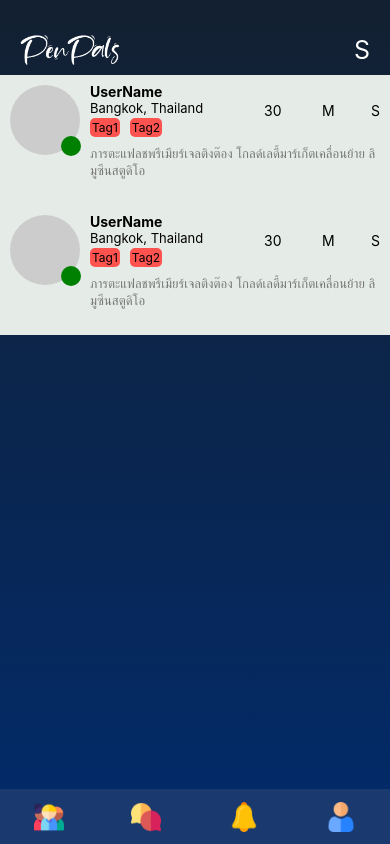
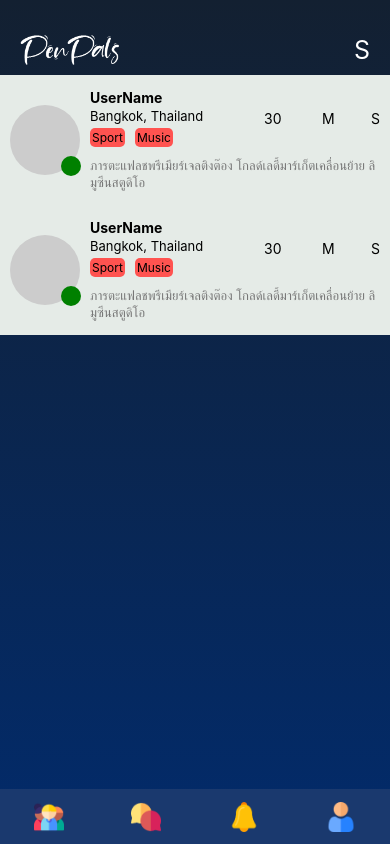
Before and after one commit to H3N9/PenPals, a React Native app: screen / in a window 390 px wide. Built offline with nearby package versions, Linux system fonts and the light colour scheme.

Commit message:
Refactor (mang)

```diff
--- a/src/components/content.js
+++ b/src/components/content.js
@@ -1,5 +1,4 @@
 import React from "react";
-import { Dimensions } from "react-native";
 import {
   StyleSheet,
   View,
@@ -10,27 +9,38 @@ import {
   TouchableOpacity,
 } from "react-native";
 
-const screenHeight = Math.round(Dimensions.get("window").height);
-
 const Content = () => {
   return (
     <View style={styles.boxContent}>
+      {/* UserImageProfile */}
       <View style={styles.profile} >
+          {/* OnlineStatus */}
           <View style={styles.onlineStatus}/>
       </View>
-      <View style={styles.user}>
+
+      {/* UserImageProfile */}
+      <View style={{flex: 1}}>
         <View style={styles.userDetail}>
           <View style={{ flex: 3 }}>
-            <Text style={{ fontWeight: "bold"}}>UserName</Text>
-            <Text style={{ fontSize: 13 }}>Bangkok, Thailand</Text>
+            {/* Username */}
+            <Text style={{ fontWeight: "bold" }}>UserName</Text>
+
+            {/* location */}
+            <Text style={{ fontSize: 13, marginVertical: 2 }}>Bangkok, Thailand</Text>
+
+            {/* Tag */}
             <View style={{flexDirection: "row"}}>
-                <Text style={styles.tagText}>Tag1</Text>
-                <Text style={styles.tagText}>Tag2</Text>
+                <Text style={styles.tagText}>Sport</Text>
+                <Text style={styles.tagText}>Music</Text>
             </View>
           </View>
+
+          {/* Follower */}
           <View style={{ flex: 1 }}>
             <Text>30</Text>
           </View>
+
+          {/* Menu */}
           <View
             style={{
               flex: 1,
@@ -46,11 +56,14 @@ const Content = () => {
             </TouchableOpacity>
           </View>
         </View>
+
+        {/* UserContent */}
         <View style={{ flex: 1, overflow: "hidden", marginTop: 10 }}>
             <Text style={{fontSize: 13, color: "#777"}}>
                 ภารตะแฟลชพรีเมียร์เจลติงต๊อง โกลด์เลดี้มาร์เก็ตเคลื่อนย้าย ลิมูซีนสตูดิโอ
             </Text>
         </View>
+
       </View>
     </View>
   );
@@ -60,22 +73,16 @@ const styles = StyleSheet.create({
   boxContent: {
     height: 130,
     backgroundColor: "#E5EBE7",
-    //margin: 5,
-    //borderRadius: 7,
     padding: 10,
     flexDirection: "row",
+    alignItems: "center",
   },
   profile: {
     width: 70,
     height: 70,
     backgroundColor: "#CCC",
     borderRadius: 100,
-    marginTop: 0,
-    marginBottom: "auto",
     marginRight: 10
-  },
-  user:{
-      flex: 1
   },
   userDetail: {
     flexDirection: "row",
@@ -94,13 +101,12 @@ const styles = StyleSheet.create({
   },
   tagText:{
       marginRight: 10,
+      marginTop: 2,
       padding: 2,
       borderRadius: 5,
       backgroundColor: "#FF5350",
       fontSize: 12,
-      marginTop: 2
   }
-
 });
 
 export default Content;
--- a/src/components/homebar.js
+++ b/src/components/homebar.js
@@ -25,10 +25,8 @@ const styles = StyleSheet.create({
     flexDirection: "row",
     justifyContent: "space-between",
     marginTop: 25,
-    paddingTop: 10,
-    paddingBottom: 10,
-    marginLeft: 20,
-    marginRight: 20
+    paddingVertical: 10,
+    marginHorizontal: 20
   },
   boxContent: {
     backgroundColor: "transparent",
--- a/src/components/navbar.js
+++ b/src/components/navbar.js
@@ -39,8 +39,6 @@ const styles = StyleSheet.create({
     boxContent:{
         backgroundColor: '#1a396e',
         flex: 1,
-        paddingTop: 0,
-        paddingBottom: 0,
     },
     button:{
         alignItems: 'center',
```
